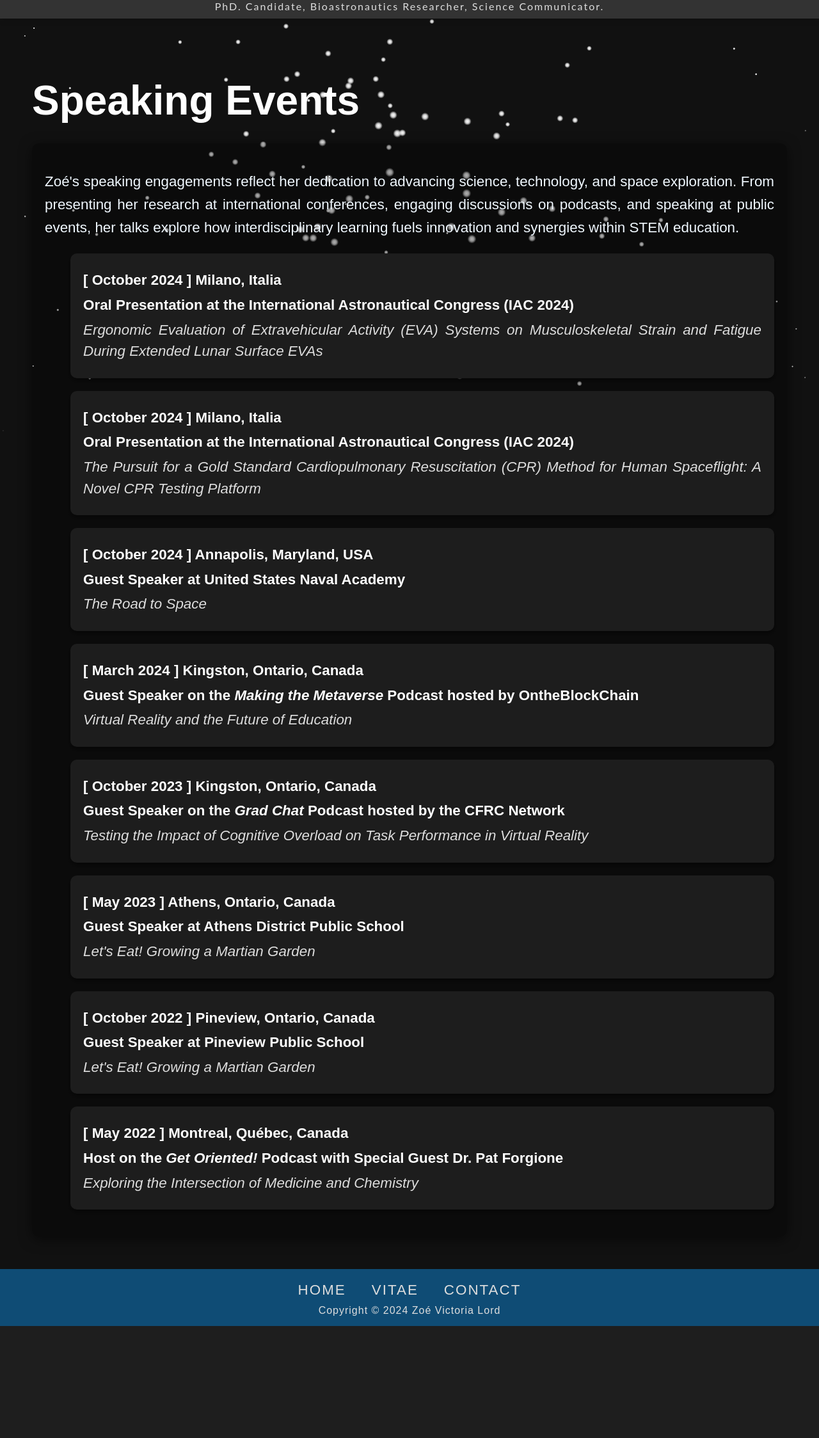
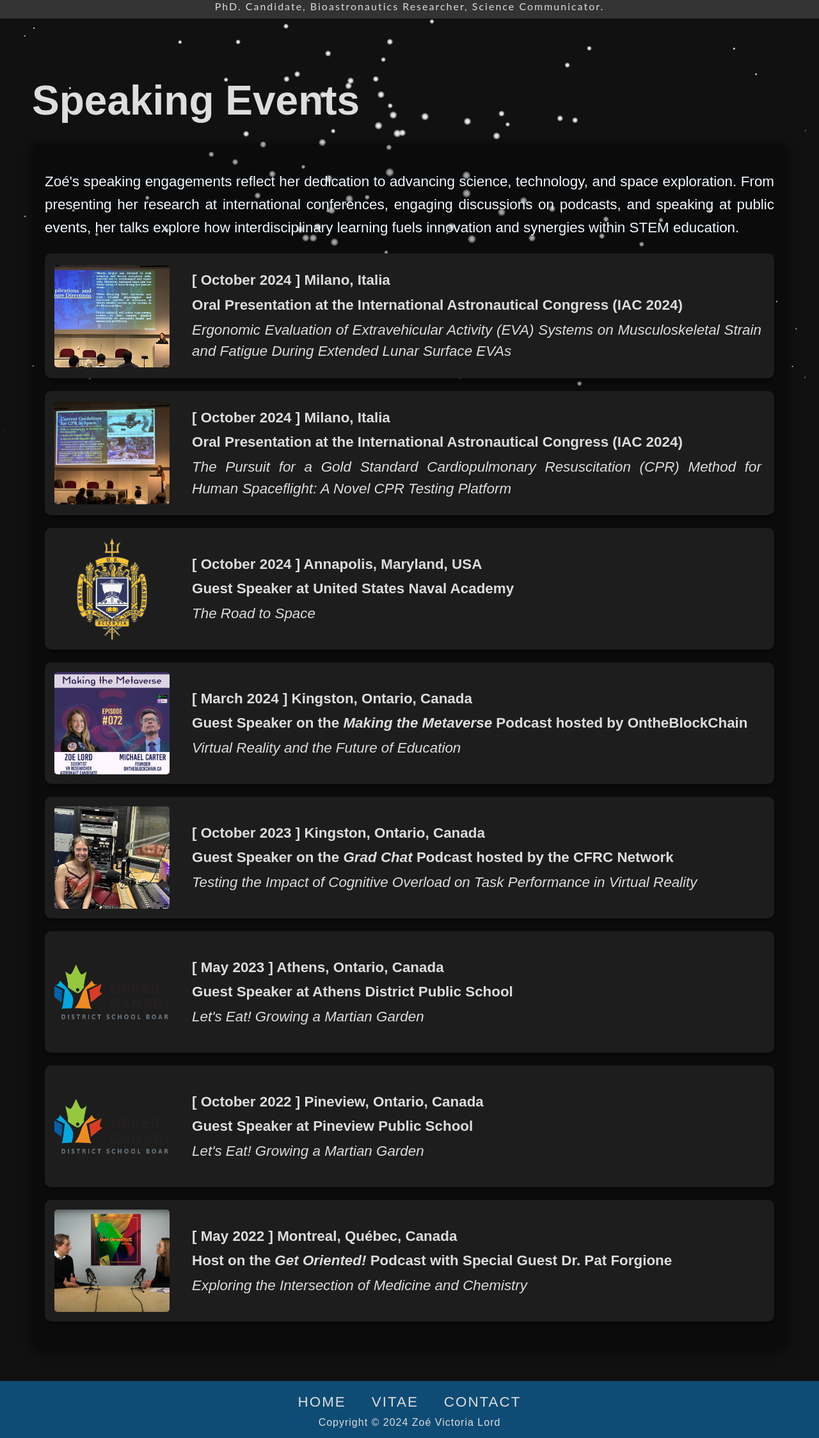
Before and after one commit to lordzoe/Zoe-Website, a PHP site: page /speaking.php in a window 1280 px wide. Shown: the part 60-2307 px from the top of the page at 64% size. Before the commit the page ends 2132 px from the top, so only its background shows below. Run offline with PHP 8.4, Linux system fonts and the light colour scheme.

Commit message:
index animation progress, speaking page images

```diff
--- a/script.js
+++ b/script.js
@@ -361,3 +361,11 @@ sections.forEach((section) => {
   observer.observe(section);
 });
 });
+
+// Homepage Delay Animation
+document.addEventListener("DOMContentLoaded", function () {
+  const indexContent = document.querySelector(".index-content");
+  setTimeout(() => {
+    indexContent.classList.add("with-image");
+  }, 5000);
+});
--- a/speaking.php
+++ b/speaking.php
@@ -30,6 +30,7 @@
 
             <ul class="speaking-list">
                 <li>
+                    <img src="images/iac_2024_6.png" alt="Event Icon" class="speaking-img">
                     <a href="https://iafastro.directory/iac/paper/id/86069/abstract-pdf/IAC-24,A1,7,4,x86069.brief.pdf?2024-03-26.17:16:15" target="_blank">
                         <p><strong>[ October 2024 ] Milano, Italia</strong></p>
                         <p><strong>Oral Presentation at the International Astronautical Congress (IAC 2024)</strong></p>
@@ -38,6 +39,7 @@
                 </li>
 
                 <li>
+                    <img src="images/iac_2024_1.png" alt="Event Icon" class="speaking-img">
                     <a href="https://iafastro.directory/iac/paper/id/86302/abstract-pdf/IAC-24,A1,3,6,x86302.brief.pdf?2024-03-28.08:18:55" target="_blank">
                         <p><strong>[ October 2024 ] Milano, Italia </strong></p>
                         <p><strong>Oral Presentation at the International Astronautical Congress (IAC 2024)</strong></p>
@@ -46,6 +48,7 @@
                 </li>
 
                 <li>
+                    <img src="images/USNA_logo.png" alt="Event Icon" class="speaking-img contain-img">
                     <a target="_blank">
                         <p><strong>[ October 2024 ] Annapolis, Maryland, USA</strong></p>
                         <p><strong>Guest Speaker at United States Naval Academy</strong></p>
@@ -54,6 +57,7 @@
                 </li>
 
                 <li>
+                    <img src="images/metaverse_podcast.png" alt="Event Icon" class="speaking-img">
                     <a href="https://ontheblockchain.ca/2024/03/072-zoe-lord/" target="_blank">
                         <p><strong>[ March 2024 ] Kingston, Ontario, Canada</strong></p>
                         <p><strong>Guest Speaker on the <em>Making the Metaverse</em> Podcast hosted by OntheBlockChain</strong></p>
@@ -62,6 +66,7 @@
                 </li>
 
                 <li>
+                    <img src="images/grad_chat_podcast.jpg" alt="Event Icon" class="speaking-img">
                     <a href="https://podcast.cfrc.ca/podcast/zoe-lord-chemistry-testing-the-impact-of-cognitive-overload-on-task-performance-in-virtual-reality-vr-to-provide-insights-into-vr-design-for-chemistry-education/" target="_blank">
                         <p><strong>[ October 2023 ] Kingston, Ontario, Canada</strong></p>
                         <p><strong>Guest Speaker on the <em>Grad Chat</em> Podcast hosted by the CFRC Network</strong></p>
@@ -70,6 +75,7 @@
                 </li>
 
                 <li>
+                    <img src="images/upper_canada_school_board_logo.png" alt="Event Icon" class="speaking-img">
                     <a target="_blank">
                         <p><strong>[ May 2023 ] Athens, Ontario, Canada</strong></p>
                         <p><strong>Guest Speaker at Athens District Public School</strong></p>
@@ -78,6 +84,7 @@
                 </li>
 
                 <li>
+                    <img src="images/upper_canada_school_board_logo.png" alt="Event Icon" class="speaking-img">
                     <a target="_blank">
                         <p><strong>[ October 2022 ] Pineview, Ontario, Canada</strong></p>
                         <p><strong>Guest Speaker at Pineview Public School</strong></p>
@@ -86,6 +93,7 @@
                 </li>
 
                 <li>
+                    <img src="images/getoriented_podcast.png" alt="Event Icon" class="speaking-img">
                     <a href="https://www.youtube.com/watch?v=YVphJZj-sdE&ab_channel=CUBCAPS" target="_blank">
                         <p><strong>[ May 2022 ] Montreal, Québec, Canada</strong></p>
                         <p><strong>Host on the <em>Get Oriented!</em> Podcast with Special Guest Dr. Pat Forgione</strong></p>
--- a/styles.css
+++ b/styles.css
@@ -707,7 +707,7 @@ footer {
 
 .speaking-header h1 {
   font-size: 4rem;
-  color: #fff;
+  color: #ddd;
   margin: 0;
 }
 
@@ -726,7 +726,15 @@ footer {
 }
 
 /* List Styling */
+.speaking-list {
+  list-style: none;
+  padding: 0;
+}
+
 .speaking-list li {
+  display: flex;
+  align-items: center;
+  flex-direction: row;
   background-color: #1d1d1d;
   border-radius: 10px;
   box-shadow: 0 4px 8px rgba(0,0,0,0.5);
@@ -736,11 +744,24 @@ footer {
   overflow: hidden;
 }
 
+.speaking-list li img.speaking-img {
+  width: 180px;
+  height: 160px;
+  margin: 15px;
+  object-fit: cover;
+  border-radius: 5px;
+}
+
+.speaking-list li img.contain-img {
+  object-fit: contain;
+}
+
 .speaking-list li a {
   display: block;
   padding: 20px;
   color: #ddd;
   text-decoration: none;
+  flex-grow: 1;
   transition: color 0.3s ease;
 }
 
@@ -750,7 +771,7 @@ footer {
 }
 
 .speaking-list li p strong {
-  color: #fff;
+  color: #ddd;
 }
 
 .speaking-list li:hover {
```
Also changed, not shown: other parts of styles.css (+71 -25 lines), index.php (+4 -6 lines), images/USNA_logo.png (added), images/athens_logo.png (added), images/getoriented_podcast.png (added), images/grad_chat_podcast.jpg (added), images/homepage_image.jpg (added), images/iac_2024_6.png (added), images/metaverse_podcast.png (added), images/upper_canada_school_board_logo.png (added).
